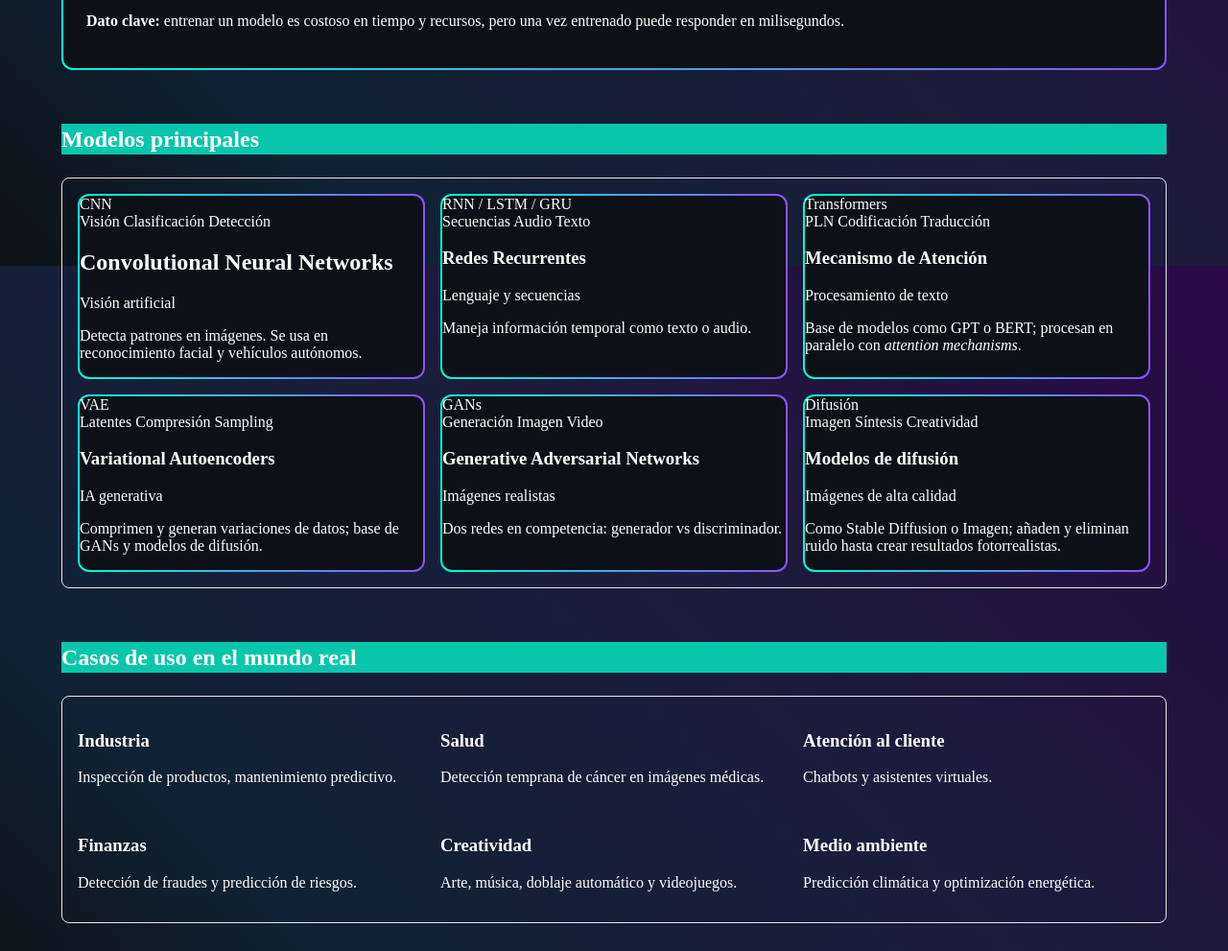
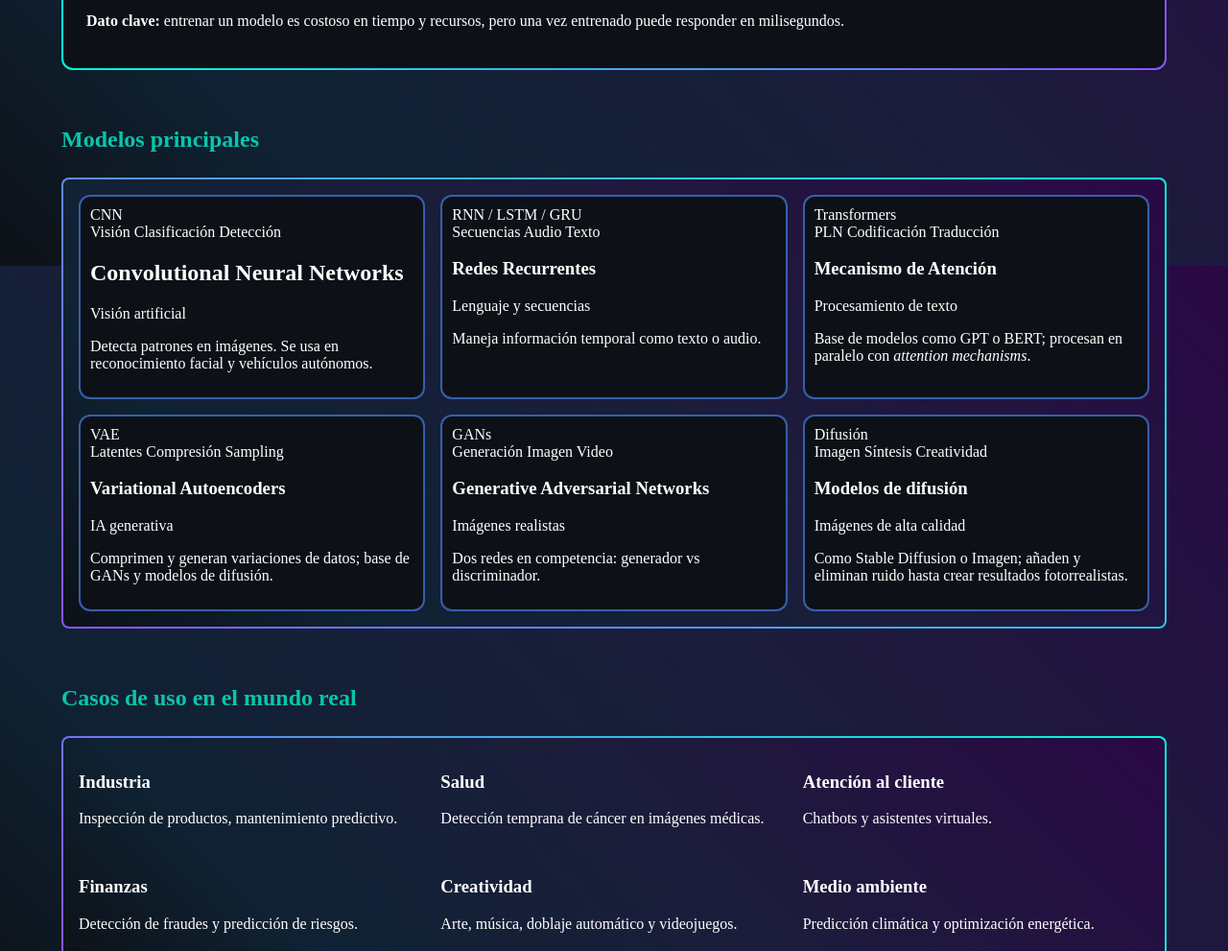
Before and after one commit to ulisesoliva17/ProyectoWeb, a plain HTML site: page html/dl.html in a window 1280 px wide. Shown: the part 523-1514 px from the top of the page at 96% size. Drawn offline with Linux system fonts and the light colour scheme.

Commit message:
cambios colores cajas

```diff
--- a/css/estilo.css
+++ b/css/estilo.css
@@ -19,6 +19,7 @@ body {
 
 /*Agregado 29/09*/
 header {
+  background: radial-gradient(circle at center, #00ffd5, #8c52ff);
   display: flex;
   align-items: center;
   justify-content: space-between;
@@ -114,7 +115,7 @@ img {
 }
 
 #descripcion-h2 {
-  background-color: #726eff;
+  color: #08C6AB;
 }
 
 #descripcion-lista {
@@ -128,11 +129,19 @@ img {
 }
 
 #modelos-h2 {
-  background-color: #08C6AB;
+  color: #08C6AB;
 }
 
 #modelos-cajas {
-  border: 1px solid #e5e7eb;
+  border: 2px solid transparent;
+  background-image: linear-gradient(45deg,
+    #0d1117 0%,         /* azul oscuro casi negro en el top */
+    #0f2233 20%,        /* azul profundo */
+    #1b1d3b 55%,        /* transición hacia púrpura */
+    #2a0845 100%        /* violeta/morado profundo abajo */),
+                    linear-gradient(220deg, #00ffd5, #8c52ff);
+  background-origin: border-box;
+  background-clip: padding-box, border-box;
   border-radius: 0.5rem;
   padding: 1rem;
   margin-top: 1.5rem;
@@ -146,15 +155,15 @@ img {
 
 #modelos-cajas>article {
   /*border: 1px solid #e5e7eb;*/
-  background: #00183a; /* color interno oscuro #00183a */
+  background: #00337a; /* color interno oscuro #00183a */
   border: 2px solid transparent; /* el borde real es transparente */
   border-radius: 12px;
-
   /* gradiente aplicado al borde */
   background-image: linear-gradient(#0d1117, #0d1117),
-                    linear-gradient(90deg, #00ffd5, #8c52ff);
+                    linear-gradient(90deg, #365faa, #365faa);
   background-origin: border-box;
   background-clip: padding-box, border-box;
+  padding: 10px;
 }
 
 /*
```
